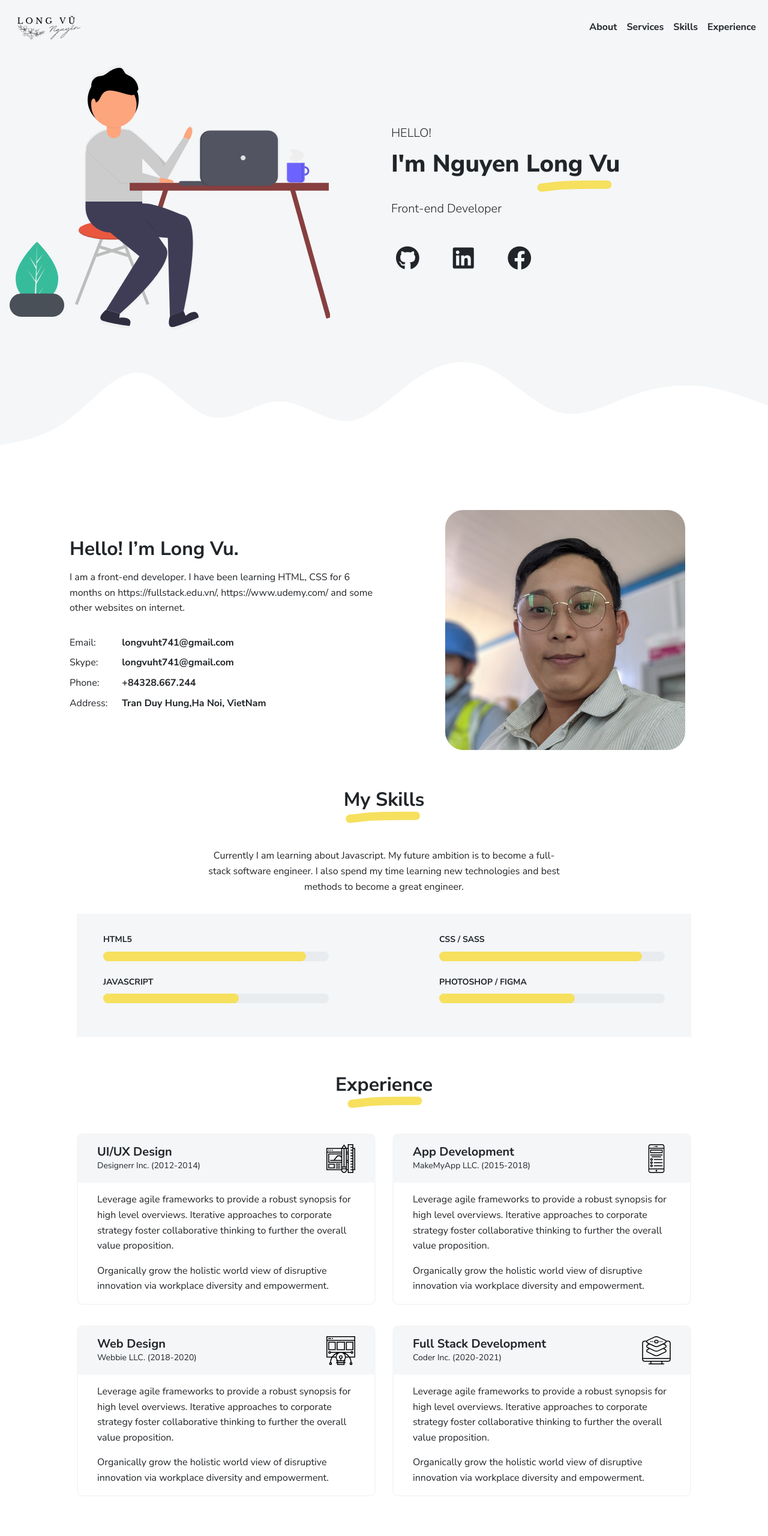
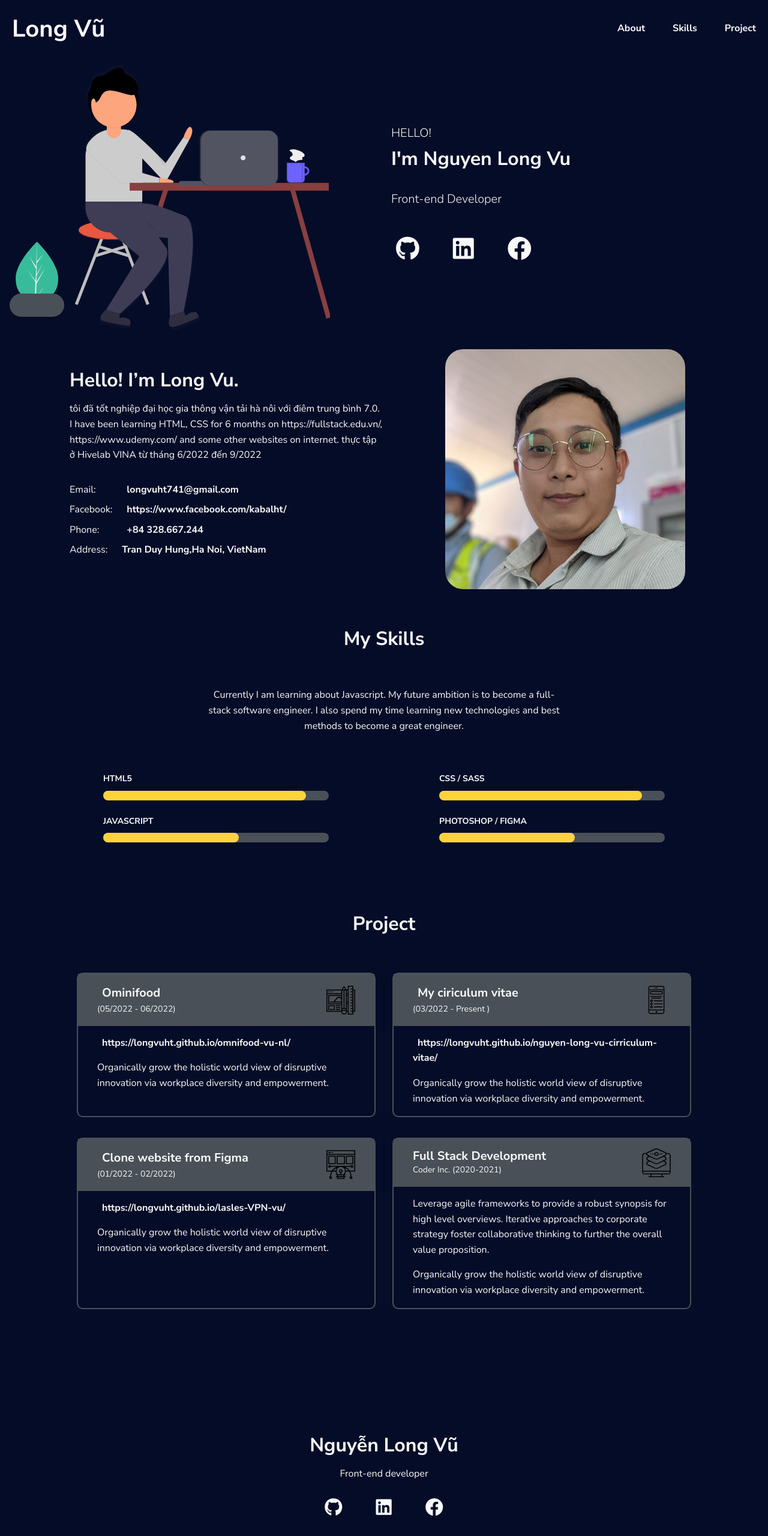
Before and after one commit to longvuht/nguyen-long-vu-cirriculum-vitae, a website: page index.html in a window 1280 px wide. Shown: the top 2560 px of the page at 60% size. Drawn offline with Linux system fonts and the light colour scheme.

Commit message:
remove some featured

```diff
--- a/index.html
+++ b/index.html
@@ -24,22 +24,19 @@
       <header class="header">
         <div class="container">
           <div class="header__container">
-            <div class="header__image">
-              <img src="./image/logovu.png" alt="nguyen long vu" />
-            </div>
+            <h1 class="heading-logo">
+              <a href="index.html">Long Vũ</a>
+            </h1>
             <div class="header__list">
               <ul class="header__menu">
                 <li class="header__item">
-                  <a href="#about" class="header__link">about</a>
+                  <a href="#about" class="header__link">About</a>
                 </li>
                 <li class="header__item">
-                  <a href="#services" class="header__link">services</a>
+                  <a href="#skills" class="header__link">Skills</a>
                 </li>
                 <li class="header__item">
-                  <a href="#skills" class="header__link">skills</a>
-                </li>
-                <li class="header__item">
-                  <a href="#experience" class="header__link">experience</a>
+                  <a href="#experience" class="header__link">Project</a>
                 </li>
               </ul>
             </div>
@@ -54,7 +51,7 @@
             </div>
             <div class="hero__desc">
               <p class="text-bg">HELLO!</p>
-              <h1 class="hero__heading">i'm nguyen long vu</h1>
+              <h2 class="hero__heading">I'm Nguyen Long Vu</h2>
               <p class="text-bg">Front-end Developer</p>
               <ul class="hero__sns">
                 <li class="hero__item">
@@ -89,24 +86,38 @@
           </div>
         </div>
       </section>
-      <div class="wave"></div>
       <section class="about" id="about">
         <div class="container">
           <div class="about__container">
             <div class="about__desc">
               <h2 class="about__heading">Hello! I’m Long Vu.</h2>
               <p class="text-md">
-                I am a front-end developer. I have been learning HTML, CSS for 6
-                months on https://fullstack.edu.vn/, https://www.udemy.com/ and
-                some other websites on internet.
+                tôi đã tốt nghiệp đại học gia thông vận tải hà nôi với điêm
+                trung bình 7.0. I have been learning HTML, CSS for 6 months on
+                https://fullstack.edu.vn/, https://www.udemy.com/ and some other
+                websites on internet. thực tập ở Hivelab VINA từ tháng 6/2022
+                đến 9/2022
               </p>
               <div class="about__info">
                 <div class="text-md">Email:</div>
-                <div class="text-md--bold">longvuht741@gmail.com</div>
-                <div class="text-md">Skype:</div>
-                <div class="text-md--bold">longvuht741@gmail.com</div>
+                <div class="text-md--bold">
+                  <a href="mailto:longvuht741@gmail.com"
+                    >longvuht741@gmail.com</a
+                  >
+                </div>
+                <div class="text-md">Facebook:</div>
+                <div class="text-md--bold">
+                  <a
+                    href="https://www.facebook.com/kabalht/"
+                    target="_blank"
+                    rel="noopener"
+                    >https://www.facebook.com/kabalht/</a
+                  >
+                </div>
                 <div class="text-md">Phone:</div>
-                <div class="text-md--bold">+84328.667.244</div>
+                <div class="text-md--bold">
+                  <a href="tel:+84328667244">+84 328.667.244</a>
+                </div>
                 <div class="text-md">Address:</div>
                 <div class="text-md--bold">Tran Duy Hung,Ha Noi, VietNam</div>
               </div>
@@ -167,13 +178,20 @@
       <section class="exp" id="experience">
         <div class="container">
           <div class="exp__container">
-            <h2 class="exp__heading">Experience</h2>
+            <h2 class="exp__heading">Project</h2>
             <ul class="exp__list">
               <li class="exp__item">
                 <div class="exp__item-top">
                   <div class="exp__info">
-                    <h3 class="exp__name">UI/UX Design</h3>
-                    <p class="text-sm exp__desc">Designerr Inc. (2012-2014)</p>
+                    <h3 class="exp__name">
+                      <a
+                        href="https://longvuht.github.io/omnifood-vu-nl/"
+                        target="_blank"
+                        rel="noopener"
+                        >Ominifood</a
+                      >
+                    </h3>
+                    <p class="text-sm exp__desc">(05/2022 - 06/2022)</p>
                   </div>
                   <div class="exp__logo">
                     <img src="./image/services/ui-ux.svg" alt="UI UX logo" />
@@ -181,10 +199,9 @@
                 </div>
                 <div class="exp__item-bottom">
                   <p class="text-md">
-                    Leverage agile frameworks to provide a robust synopsis for
-                    high level overviews. Iterative approaches to corporate
-                    strategy foster collaborative thinking to further the
-                    overall value proposition.
+                    <a href="https://longvuht.github.io/omnifood-vu-nl/"
+                      >https://longvuht.github.io/omnifood-vu-nl/</a
+                    >
                   </p>
                   <p class="text-md">
                     Organically grow the holistic world view of disruptive
@@ -195,8 +212,15 @@
               <li class="exp__item">
                 <div class="exp__item-top">
                   <div class="exp__info">
-                    <h3 class="exp__name">App Development</h3>
-                    <p class="text-sm exp__desc">MakeMyApp LLC. (2015-2018)</p>
+                    <h3 class="exp__name">
+                      <a
+                        href="https://longvuht.github.io/nguyen-long-vu-cirriculum-vitae/"
+                        target="_blank"
+                        rel="noopener"
+                        >My ciriculum vitae</a
+                      >
+                    </h3>
+                    <p class="text-sm exp__desc">(03/2022 - Present )</p>
                   </div>
                   <div class="exp__logo">
                     <img
@@ -207,10 +231,10 @@
                 </div>
                 <div class="exp__item-bottom">
                   <p class="text-md">
-                    Leverage agile frameworks to provide a robust synopsis for
-                    high level overviews. Iterative approaches to corporate
-                    strategy foster collaborative thinking to further the
-                    overall value proposition.
+                    <a
+                      href="https://longvuht.github.io/nguyen-long-vu-cirriculum-vitae/"
+                      >https://longvuht.github.io/nguyen-long-vu-cirriculum-vitae/</a
+                    >
                   </p>
                   <p class="text-md">
                     Organically grow the holistic world view of disruptive
@@ -221,8 +245,15 @@
               <li class="exp__item">
                 <div class="exp__item-top">
                   <div class="exp__info">
-                    <h3 class="exp__name">Web Design</h3>
-                    <p class="text-sm exp__desc">Webbie LLC. (2018-2020)</p>
+                    <h3 class="exp__name">
+                      <a
+                        href="https://longvuht.github.io/nguyen-long-vu-cirriculum-vitae/"
+                        target="_blank"
+                        rel="noopener"
+                        >Clone website from Figma</a
+                      >
+                    </h3>
+                    <p class="text-sm exp__desc">(01/2022 - 02/2022)</p>
                   </div>
                   <div class="exp__logo">
                     <img
@@ -233,10 +264,9 @@
                 </div>
                 <div class="exp__item-bottom">
                   <p class="text-md">
-                    Leverage agile frameworks to provide a robust synopsis for
-                    high level overviews. Iterative approaches to corporate
-                    strategy foster collaborative thinking to further the
-                    overall value proposition.
+                    <a href="https://longvuht.github.io/lasles-VPN-vu/"
+                      >https://longvuht.github.io/lasles-VPN-vu/</a
+                    >
                   </p>
                   <p class="text-md">
                     Organically grow the holistic world view of disruptive
--- a/sass/_experience.scss
+++ b/sass/_experience.scss
@@ -9,16 +9,16 @@
     left: 50%;
     transform: translateX(-50%);
     margin-bottom: 6.2rem;
-    &::after {
-      content: "";
-      background-image: url(../image/marker.svg);
-      background-repeat: no-repeat;
-      width: 13.2rem;
-      height: 3rem;
-      position: absolute;
-      bottom: -3rem;
-      right: 1rem;
-    }
+    // &::after {
+    //   content: "";
+    //   background-image: url(../image/marker.svg);
+    //   background-repeat: no-repeat;
+    //   width: 13.2rem;
+    //   height: 3rem;
+    //   position: absolute;
+    //   bottom: -3rem;
+    //   right: 1rem;
+    // }
   }
   &__list {
     max-width: 1024px;
@@ -29,14 +29,14 @@
     list-style-type: none;
   }
   &__item {
-    border: 2px solid $primary-color;
+    border: 2px solid $ternary-color;
     border-radius: 1rem;
     &-top {
       padding: 1.6rem 3.2rem;
       display: flex;
       justify-content: space-between;
       align-items: center;
-      background-color: $primary-color;
+      background-color: $ternary-color;
     }
     &:first-child,
     &:nth-child(3) {
--- a/sass/_global.scss
+++ b/sass/_global.scss
@@ -9,6 +9,7 @@ body {
   font-size: 1.6rem;
   line-height: 1;
   color: $text-color;
+  background-color: $primary-color;
 }
 
 .container {
@@ -22,7 +23,6 @@ a:link {
   color: $text_color;
   font-weight: 700;
   line-height: calc(25.6 / 16);
-  text-transform: capitalize;
 }
 a:hover,
 a:active {
--- a/sass/_header.scss
+++ b/sass/_header.scss
@@ -6,7 +6,6 @@
   left: 0;
   right: 0;
   z-index: 1000;
-
   &__container {
     display: flex;
     justify-content: space-between;
@@ -21,5 +20,6 @@
     justify-content: center;
     align-items: center;
     list-style: none;
+    gap: 3rem;
   }
 }
--- a/sass/_hero.scss
+++ b/sass/_hero.scss
@@ -22,16 +22,16 @@
     display: inline-block;
     margin: 0.8rem 0 3.2rem;
     position: relative;
-    &::after {
-      content: "";
-      background-image: url(../image/marker.svg);
-      background-repeat: no-repeat;
-      width: 13.2rem;
-      height: 3rem;
-      position: absolute;
-      bottom: -3rem;
-      right: 0.6rem;
-    }
+    // &::after {
+    //   content: "";
+    //   background-image: url(../image/marker.svg);
+    //   background-repeat: no-repeat;
+    //   width: 13.2rem;
+    //   height: 3rem;
+    //   position: absolute;
+    //   bottom: -3rem;
+    //   right: 0.6rem;
+    // }
     animation: hiddenText 2s ease-in-out;
   }
   &__sns {
@@ -50,17 +50,6 @@
     }
   }
 }
-.wave {
-  background-image: url(../image/wave-bg.svg);
-  height: 22rem;
-  width: auto;
-  min-width: 60rem;
-  background-position: center;
-  background-repeat: no-repeat;
-  margin-bottom: 4.8rem;
-  transform-origin: top;
-  animation: animateWave 2s cubic-bezier(0.23, 1, 0.32, 1) forwards;
-}
 
 @media screen and (max-width: 1023px) {
   .hero__container {
--- a/sass/_skills.scss
+++ b/sass/_skills.scss
@@ -9,16 +9,16 @@
     left: 50%;
     transform: translateX(-50%);
     margin-bottom: 6.2rem;
-    &::after {
-      content: "";
-      background-image: url(../image/marker.svg);
-      background-repeat: no-repeat;
-      width: 13.2rem;
-      height: 3rem;
-      position: absolute;
-      bottom: -3rem;
-      right: 0;
-    }
+    // &::after {
+    //   content: "";
+    //   background-image: url(../image/marker.svg);
+    //   background-repeat: no-repeat;
+    //   width: 13.2rem;
+    //   height: 3rem;
+    //   position: absolute;
+    //   bottom: -3rem;
+    //   right: 0;
+    // }
   }
   &__desc {
     max-width: 60rem;
--- a/sass/_variables.scss
+++ b/sass/_variables.scss
@@ -1,4 +1,5 @@
-$text-color: #212529;
-$primary-color: #f4f6f8;
-$secondary-color: #f6e05e;
-$percent-color: #e9ecef;
+$text-color: #f8f9fa;
+$primary-color: #050c27;
+$secondary-color: #ffd43b;
+$percent-color: #495057;
+$ternary-color: #495057;
```
Also changed, not shown: sass/_services.scss (deleted, +0 -43 lines), css/style.css.
